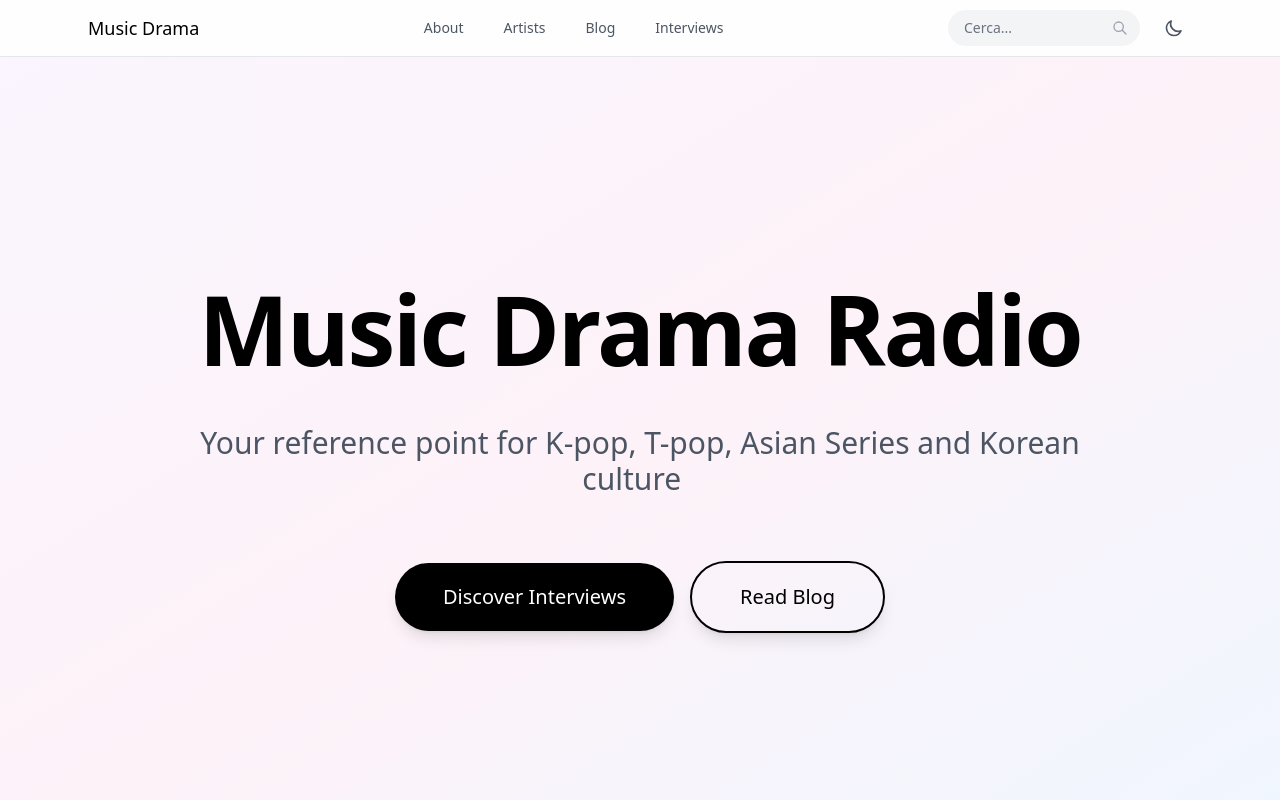
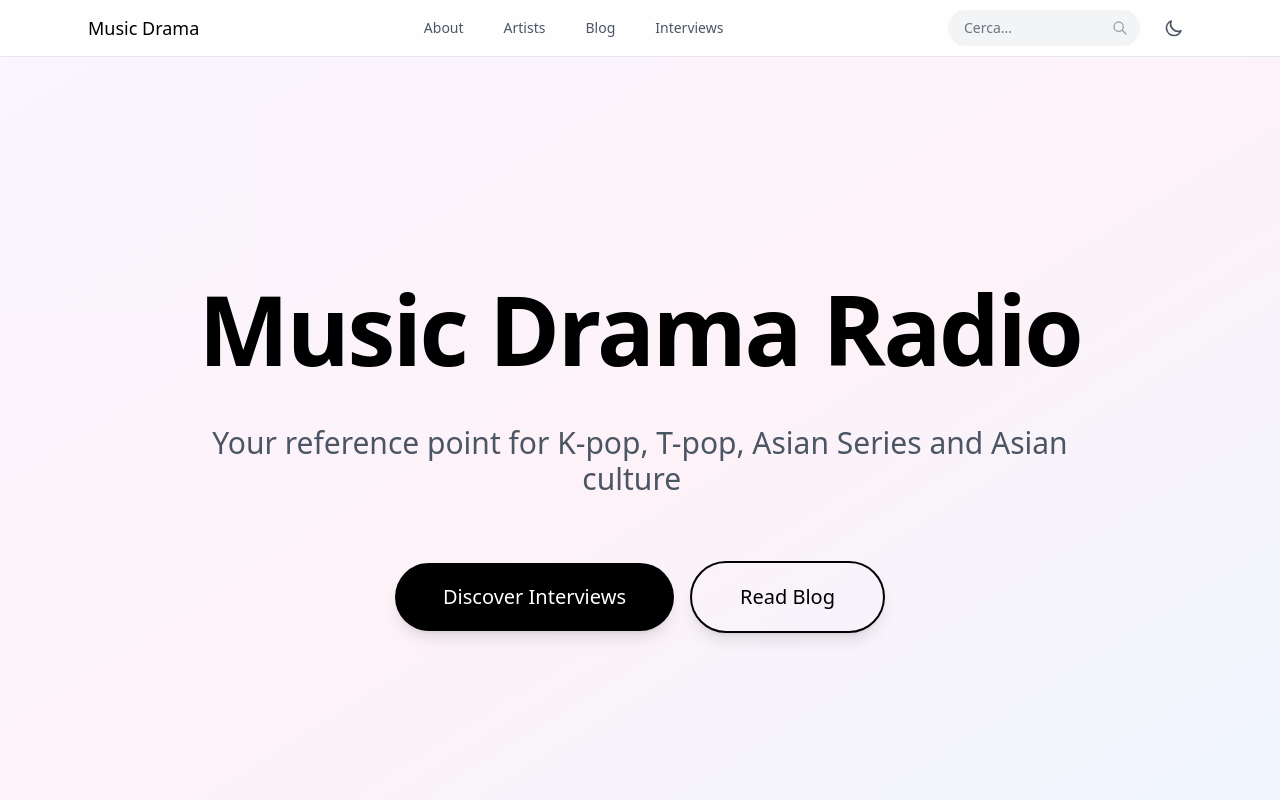
Before and after one commit to MiniMuuu2-0/MusicDramaRadio-Website, a React (Vite) app: page / in a window 1280 px wide. Shown: the top 800 px of the page. Built offline with nearby package versions, Linux system fonts and the light colour scheme; the HTML template or start-up script is replaced by a standard one.

Commit message:
Replace Korean culture with Asian culture for broader scope

```diff
--- a/src/pages/About.jsx
+++ b/src/pages/About.jsx
@@ -23,7 +23,7 @@ function About() {
             </div>
           </div>
           <p className="text-lg sm:text-xl text-gray-600 dark:text-gray-400 leading-relaxed max-w-3xl mx-auto">
-            Your ultimate destination for K-pop, T-pop, Asian Series content and Korean culture insights.
+            Your ultimate destination for K-pop, T-pop, Asian Series content and Asian culture insights.
           </p>
         </div>
       </section>
--- a/src/pages/Home.jsx
+++ b/src/pages/Home.jsx
@@ -40,7 +40,7 @@ function Home() {
           </h1>
           <div className="text-lg sm:text-xl lg:text-3xl text-gray-600 dark:text-gray-400 mb-8 sm:mb-16 max-w-4xl mx-auto leading-relaxed font-light">
             <TypewriterText
-              text="Your reference point for K-pop, T-pop, Asian Series and Korean culture"
+              text="Your reference point for K-pop, T-pop, Asian Series and Asian culture"
               speed={30}
               delay={500}
             />
```
